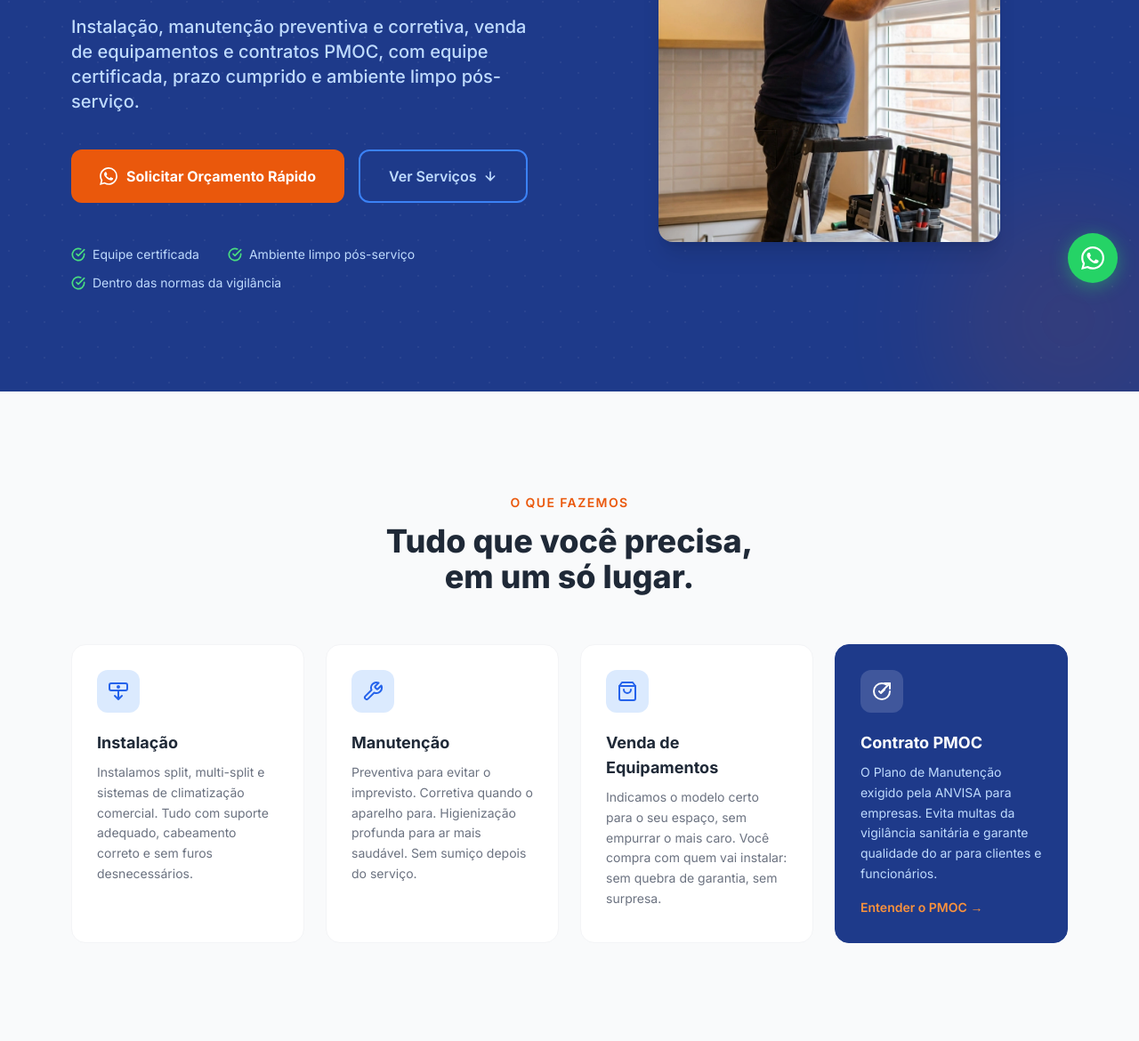
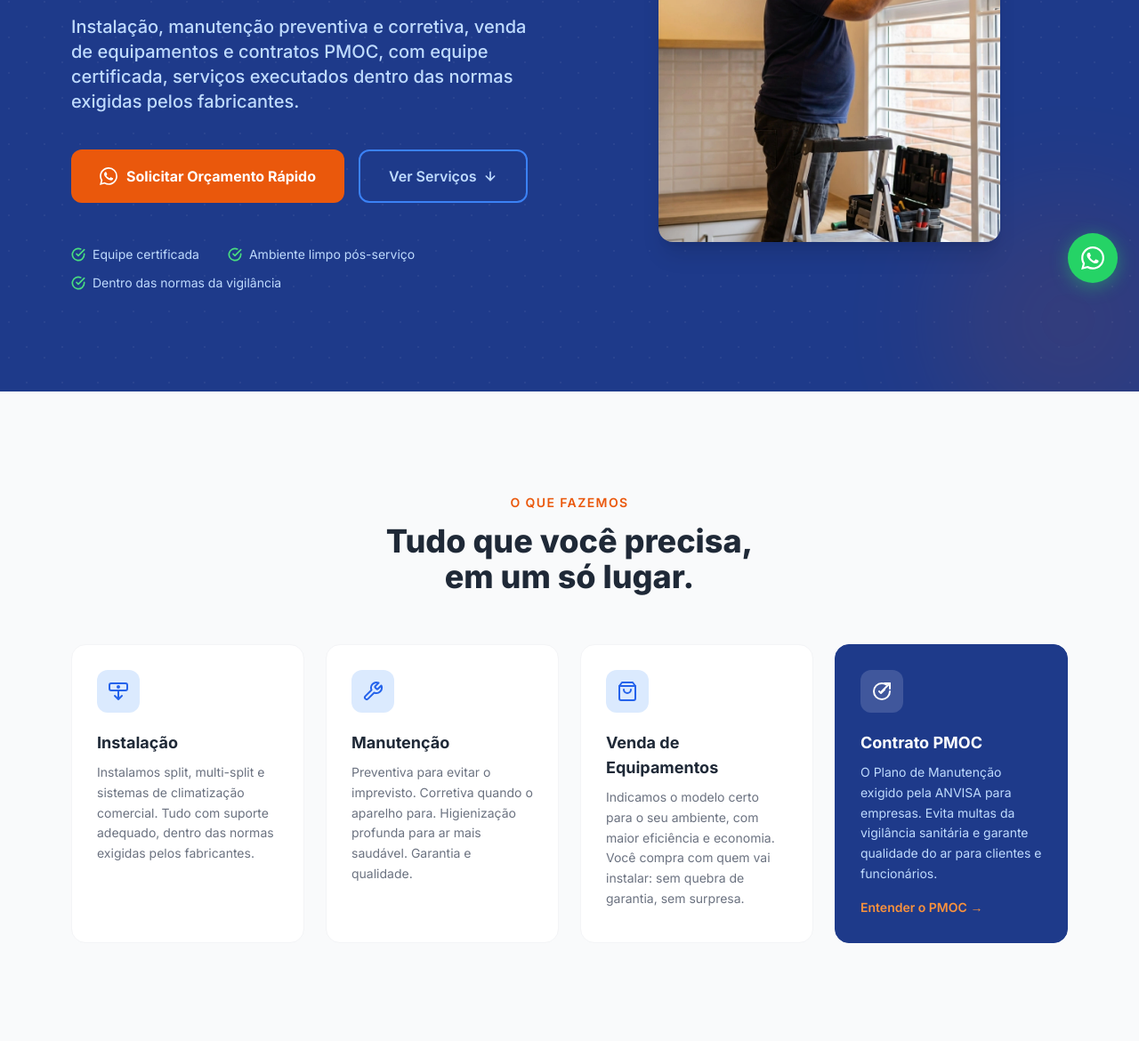
Before and after one commit to VictorOdarp/Site_M-M, a plain HTML site: page index.html in a window 1280 px wide. Shown: the part 458-1628 px from the top of the page at 89% size. Drawn offline with nearby package versions, Linux system fonts and the light colour scheme.

Commit message:
Atualização nos textos

```diff
--- a/index.html
+++ b/index.html
@@ -202,8 +202,7 @@
         </h1>
 
         <p class="text-blue-200 text-lg md:text-xl font-medium mb-10 leading-relaxed">
-          Instalação, manutenção preventiva e corretiva, venda de equipamentos e contratos PMOC, com equipe certificada,
-          prazo cumprido e ambiente limpo pós-serviço.
+          Instalação, manutenção preventiva e corretiva, venda de equipamentos e contratos PMOC, com equipe certificada, serviços executados dentro das normas exigidas pelos fabricantes.
         </p>
 
         <div class="flex flex-col sm:flex-row gap-4">
@@ -296,8 +295,7 @@
             </svg>
           </div>
           <h3 class="font-bold text-brand-dark text-lg mb-2">Instalação</h3>
-          <p class="text-brand-gray text-sm leading-relaxed">Instalamos split, multi-split e sistemas de climatização
-            comercial. Tudo com suporte adequado, cabeamento correto e sem furos desnecessários.</p>
+          <p class="text-brand-gray text-sm leading-relaxed">Instalamos split, multi-split e sistemas de climatização comercial. Tudo com suporte adequado, dentro das normas exigidas pelos fabricantes.</p>
         </div>
 
         <!-- Manutenção -->
@@ -310,8 +308,7 @@
             </svg>
           </div>
           <h3 class="font-bold text-brand-dark text-lg mb-2">Manutenção</h3>
-          <p class="text-brand-gray text-sm leading-relaxed">Preventiva para evitar o imprevisto. Corretiva quando o
-            aparelho para. Higienização profunda para ar mais saudável. Sem sumiço depois do serviço.</p>
+          <p class="text-brand-gray text-sm leading-relaxed">Preventiva para evitar o imprevisto. Corretiva quando o aparelho para. Higienização profunda para ar mais saudável. Garantia e qualidade.</p>
         </div>
 
         <!-- Venda de Equipamentos -->
@@ -325,8 +322,7 @@
             </svg>
           </div>
           <h3 class="font-bold text-brand-dark text-lg mb-2">Venda de Equipamentos</h3>
-          <p class="text-brand-gray text-sm leading-relaxed">Indicamos o modelo certo para o seu espaço, sem empurrar o
-            mais caro. Você compra com quem vai instalar: sem quebra de garantia, sem surpresa.</p>
+          <p class="text-brand-gray text-sm leading-relaxed">Indicamos o modelo certo para o seu ambiente, com maior eficiência e economia. Você compra com quem vai instalar: sem quebra de garantia, sem surpresa.</p>
         </div>
 
         <!-- PMOC -->
```
